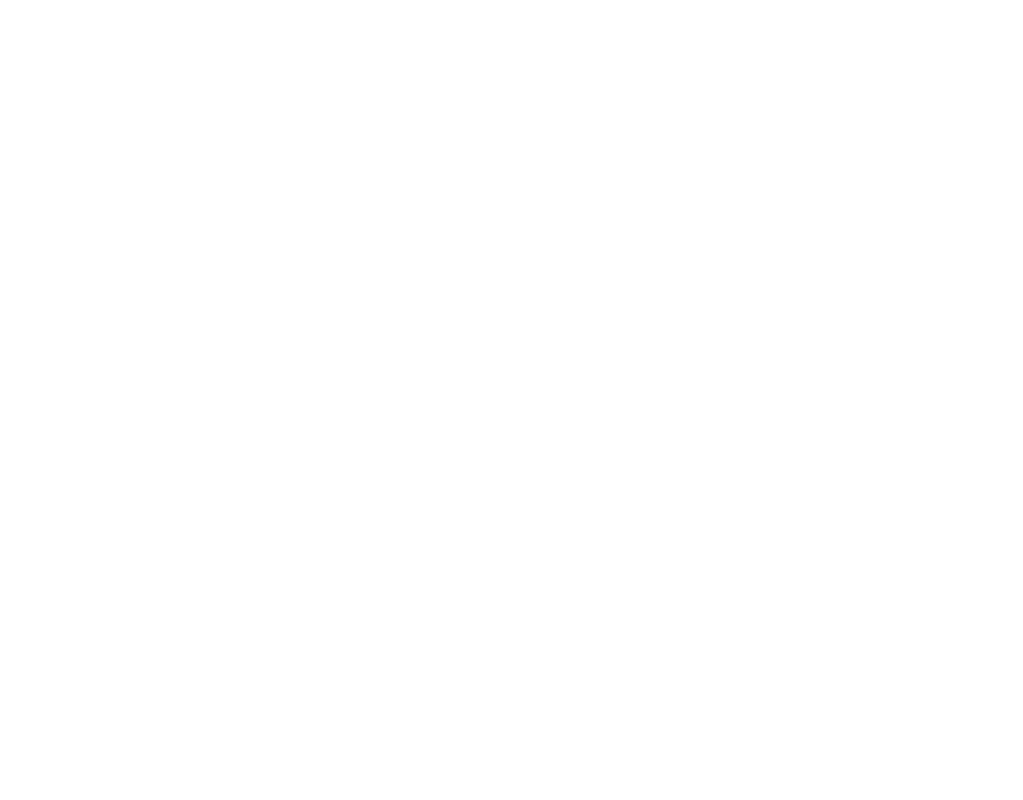
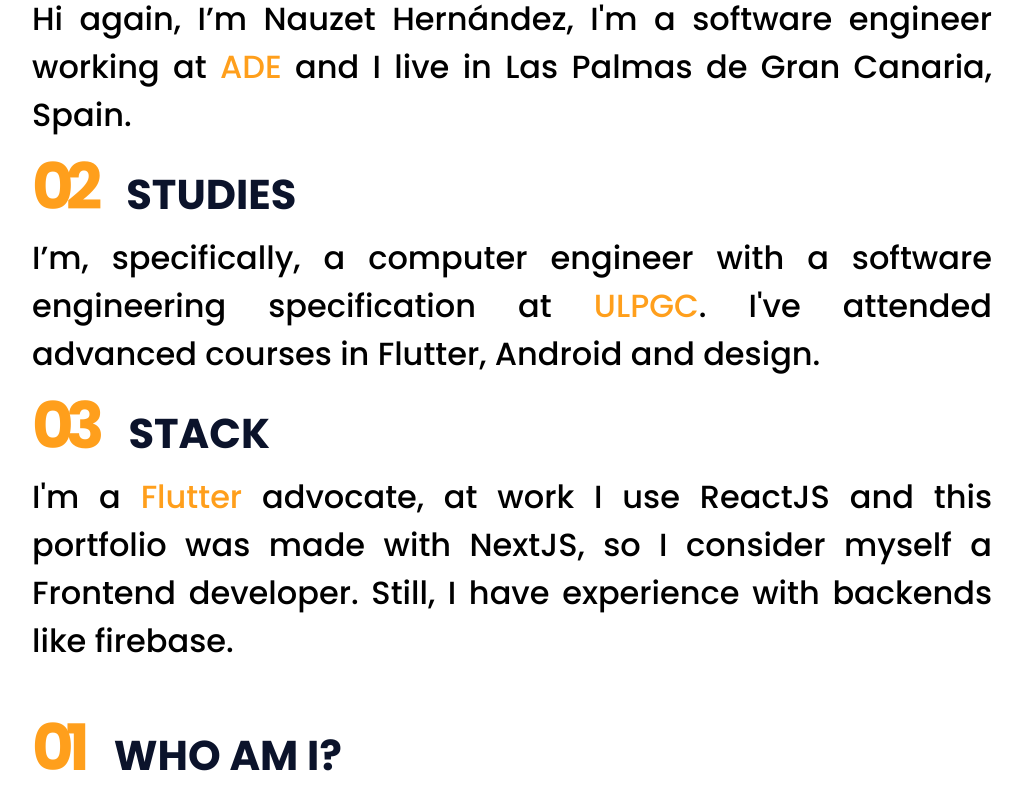
Before and after one commit to NauzetAduen/portfolio, a Next.js app: page /me in a window 1280 px wide. Shown: the part 980-1780 px from the top of the page, without its empty margins (128-1151 px from the left). Before the commit the page ends 845 px from the top, so only its background shows below. Built offline with nearby package versions, Linux system fonts and the light colour scheme.

Commit message:
Add temporary components to show entire page

```diff
--- a/pages/me.jsx
+++ b/pages/me.jsx
@@ -13,6 +13,8 @@ export default function me() {
       <Nav />
       <main>
         <Introduction />
+        <Introduction />
+        <Introduction />
       </main>
     </>
   );
--- a/styles/Introduction.module.scss
+++ b/styles/Introduction.module.scss
@@ -34,12 +34,12 @@
 .textAndIndex p {
   display: inline;
 }
-.group {
-  //   border: 2px solid red;
+// .group {
+//   //   border: 2px solid red;
 
-  //   padding: 0;
-  //   margin: 0;
-}
+//   //   padding: 0;
+//   //   margin: 0;
+// }
 .link {
   color: constants.$accentColor;
   text-decoration: none;
```
